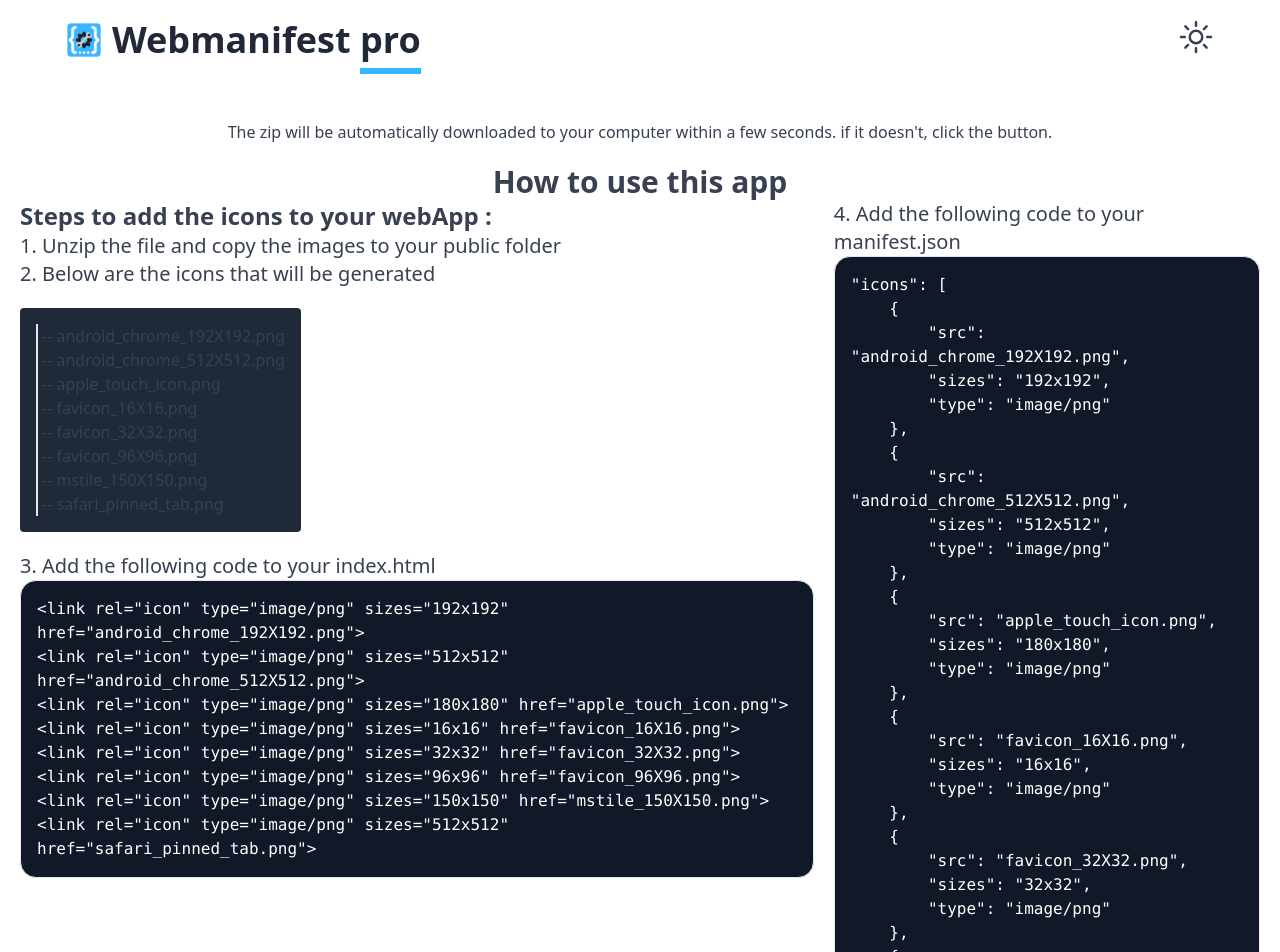
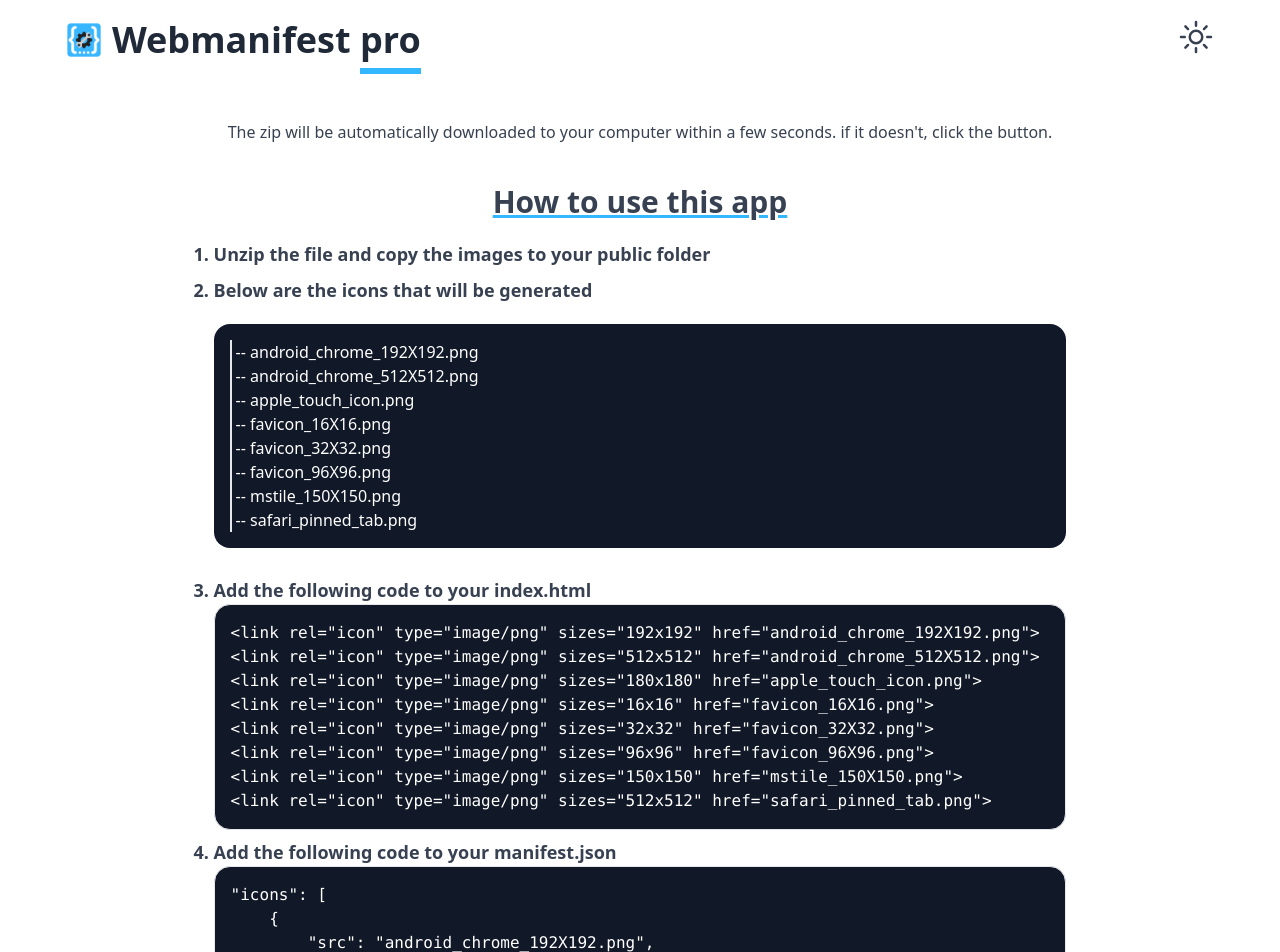
Before and after one commit to aumirza/webmanifest-pro, a Next.js app: page /download in a window 1280 px wide. Before the commit this address had no page. Shown: the top 952 px of the page. Built offline with nearby package versions, Linux system fonts and the light colour scheme.

Commit message:
feat: enhance Guide and Download components with improved layout, accessibility, and functionality

```diff
--- a/src/components/Guide.tsx
+++ b/src/components/Guide.tsx
@@ -12,62 +12,54 @@ export const Guide = () => {
   });
 
   return (
-    <div className="flex flex-col items-center gap-5 px-5">
     <div className="">
-        <h1 className="text-3xl  font-bold  text-center">
+      <h1 className="text-3xl font-bold text-center underline decoration-primary">
         How to use this app
       </h1>
 
-        <div className="flex flex-col lg:flex-row gap-5">
+      <div className="flex flex-col mt-5">
         <div className="flex flex-col items-center sm:items-start">
-            <h2 className="text-2xl font-bold">
-              Steps to add the icons to your webApp :
-            </h2>
-
-            <h3 className="text-xl">
-              1. Unzip the file and copy the images to your public folder
-            </h3>
-
-            <h3 className="text-xl">
-              2. Below are the icons that will be generated
-            </h3>
-
-            <ul className="my-5 bg-gray-800 p-4 rounded">
+          <ol className="flex flex-col gap-2 list-decimal marker:text-lg marker:font-semibold">
+            <li className="text-lg font-semibold">
+              Unzip the file and copy the images to your public folder
+            </li>
+            <li>
+              <span className="text-lg font-semibold">
+                Below are the icons that will be generated
+              </span>
+              <div className="w-full p-4 my-5 text-white bg-gray-900 rounded-2xl">
+                <ul className="">
                   {icons.map((icon) => (
-                <li className="border-l-2 pl-1" key={icon.src}>
+                    <li className="pl-1 border-l-2" key={icon.src}>
                       <span>--</span> {icon.src}
                     </li>
                   ))}
                 </ul>
-
-            <h3 className="text-xl">
-              3. Add the following code to your index.html
-            </h3>
-
+              </div>
+            </li>
+            <li>
+              <span className="text-lg font-semibold">
+                Add the following code to your index.html
+              </span>
               <CopyCode>
                 {icons.map(
                   (icon) =>
                     `<link rel="icon" type="${icon.type}" sizes="${icon.sizes}" href="${icon.src}"> \n`
                 )}
               </CopyCode>
+            </li>
+            <li>
+              <span className="text-lg font-semibold">
+                Add the following code to your manifest.json
+              </span>
+              <CopyCode>{`"icons": ${JSON.stringify(
+                icons,
+                null,
+                4
+              )}`}</CopyCode>
+            </li>
+          </ol>
         </div>
-
-          <div className="flex flex-col items-center">
-            <h3 className="text-xl">
-              4. Add the following code to your manifest.json
-            </h3>
-            <CopyCode>{`"icons": ${JSON.stringify(icons, null, 4)}`}</CopyCode>
-          </div>
-        </div>
-      </div>
-
-      <div className="">
-        <button
-          onClick={() => window.location.reload()}
-          className="border-white border-2   hover:bg-blue-700  font-bold py-2 px-4 rounded"
-        >
-          Generate another image
-        </button>
       </div>
     </div>
   );
--- a/src/pages/download.tsx
+++ b/src/pages/download.tsx
@@ -16,16 +16,16 @@ const Download = () => {
   useEffect(() => {
     const ZipUrl = localStorage.getItem("zip-url");
     if (!ZipUrl) {
-      router.push("/");
+      // router.push("/");
       return;
     }
     setUrl(ZipUrl);
   }, []);
 
   return (
-    <div className="my-10 flex flex-col justify-center">
+    <div className="flex flex-col items-center justify-center gap-10 my-10 max-w-7xl">
       <div className="flex justify-center">
-        <p className="mb-5">
+        <p className="">
           The zip will be automatically downloaded to your computer within a few
           seconds. if it doesn't, click the button.
         </p>
@@ -33,7 +33,7 @@ const Download = () => {
           <a
             className="underline mx-0.5"
             ref={downloadButton}
-            download="generated.zip"
+            download="webmanifest-generated.zip"
             href={url}
           >
             download
@@ -41,6 +41,14 @@ const Download = () => {
         ) : null}
       </div>
       <Guide />
+      <div className="">
+        <button
+          onClick={() => window.location.reload()}
+          className="p-3 px-5 font-bold transition duration-200 ease-in-out bg-gray-300 rounded-full shadow hover:bg-gray-400 dark:text-gray-300 dark:bg-gray-500 dark:hover:bg-gray-400"
+        >
+          Generate another image
+        </button>
+      </div>
     </div>
   );
 };
```
Lines whose indentation alone changed are shown as unchanged.
